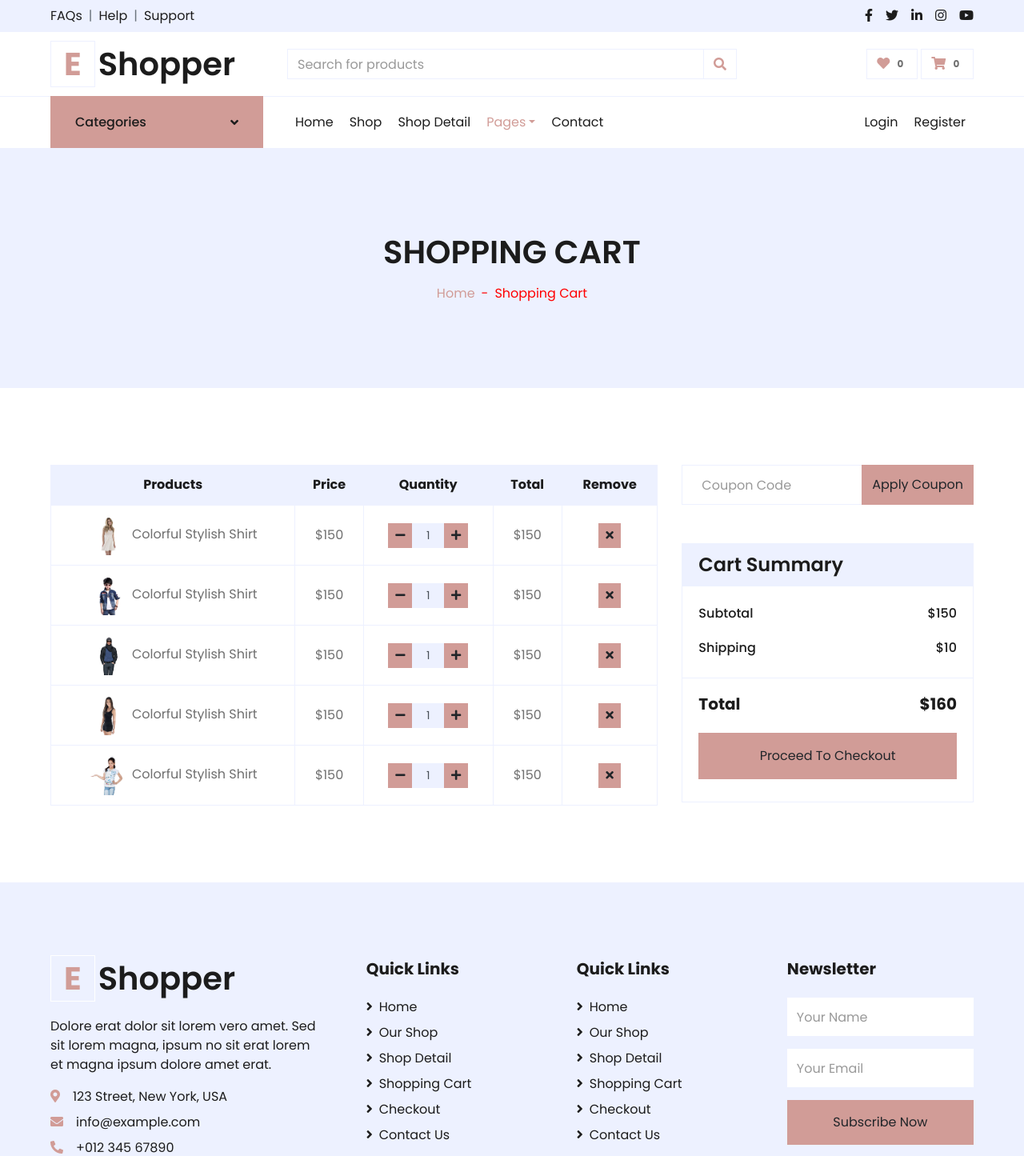
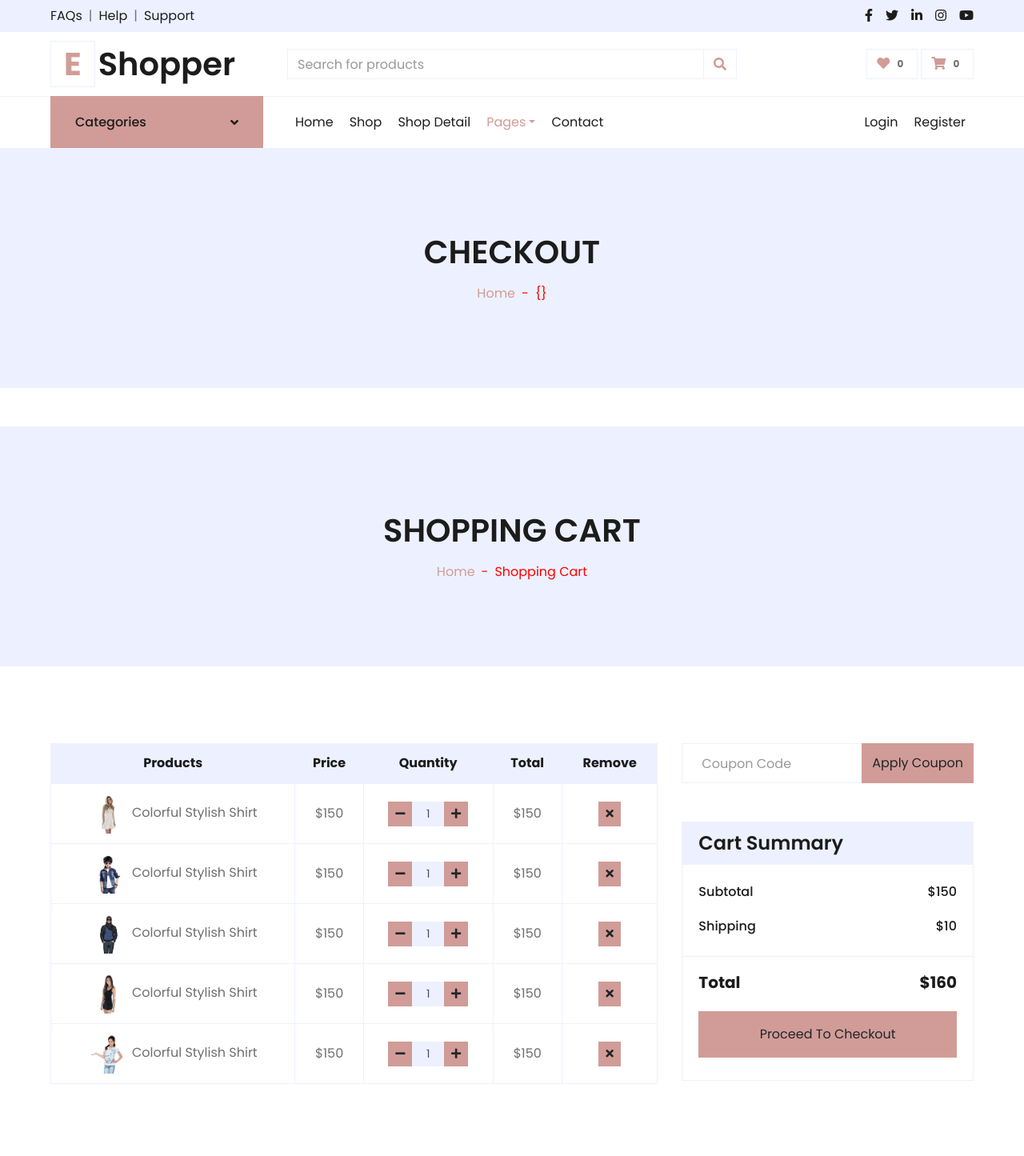
Before and after one commit to Goddy01/E-commerce, a Django app: template templates/cart.html in a window 1280 px wide. Shown: the top 1445 px of the page at 80% size. Run offline with Django 3.2, Linux system fonts and the light colour scheme; the template is opened without the code that fills it, so the values that code supplies are empty; some libraries are stand-ins or nearby versions.

Commit message:
added page header

```diff
--- a/templates/base.html
+++ b/templates/base.html
@@ -159,6 +159,21 @@
     </div>
     <!-- Navbar End -->
 
+
+    <!-- Page Header Start -->
+    <div class="container-fluid bg-secondary mb-5">
+        <div class="d-flex flex-column align-items-center justify-content-center" style="min-height: 300px">
+            <h1 class="font-weight-semi-bold text-uppercase mb-3">Checkout</h1>
+            <div class="d-inline-flex">
+                <p class="m-0"><a href="">Home</a></p>
+                <p class="m-0 px-2">-</p>
+                <p class="m-0">{}</p>
+            </div>
+        </div>
+    </div>
+    <!-- Page Header End -->
+
+
     {% block content %}
 
     {% endblock content %}
```
